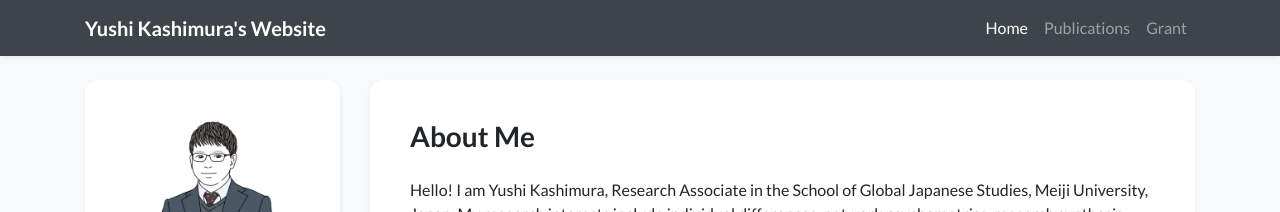
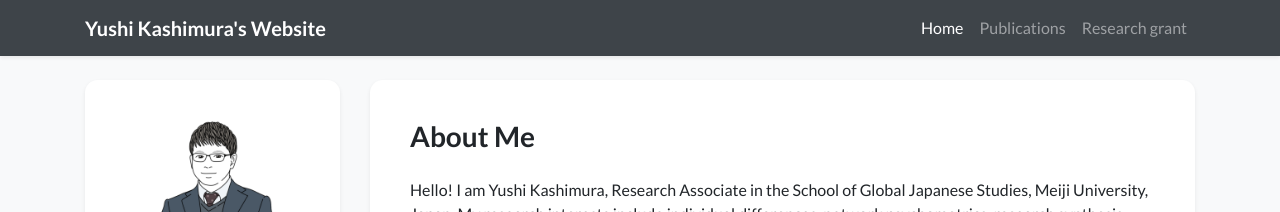
Before and after one commit to ys-kashimura/yushikashimura.github.io, a Jekyll site: the page built from index.html, in a window 1280 px wide. Shown: the top 212 px of the page. Built offline with Jekyll 4.4.1, drawn with Linux system fonts in a browser that asks for light colours; nearby versions of some CDN libraries; a style sheet for code colours, icons or effects is not loaded.

Commit message:
Update navigation.yml

```diff
--- a/_data/navigation.yml
+++ b/_data/navigation.yml
@@ -3,5 +3,5 @@
   url: /
 - name: Publications
   url: /publications
-- name: Grant
-  url: /grant
+- name: Research grant
+  url: /researchgrant
```
